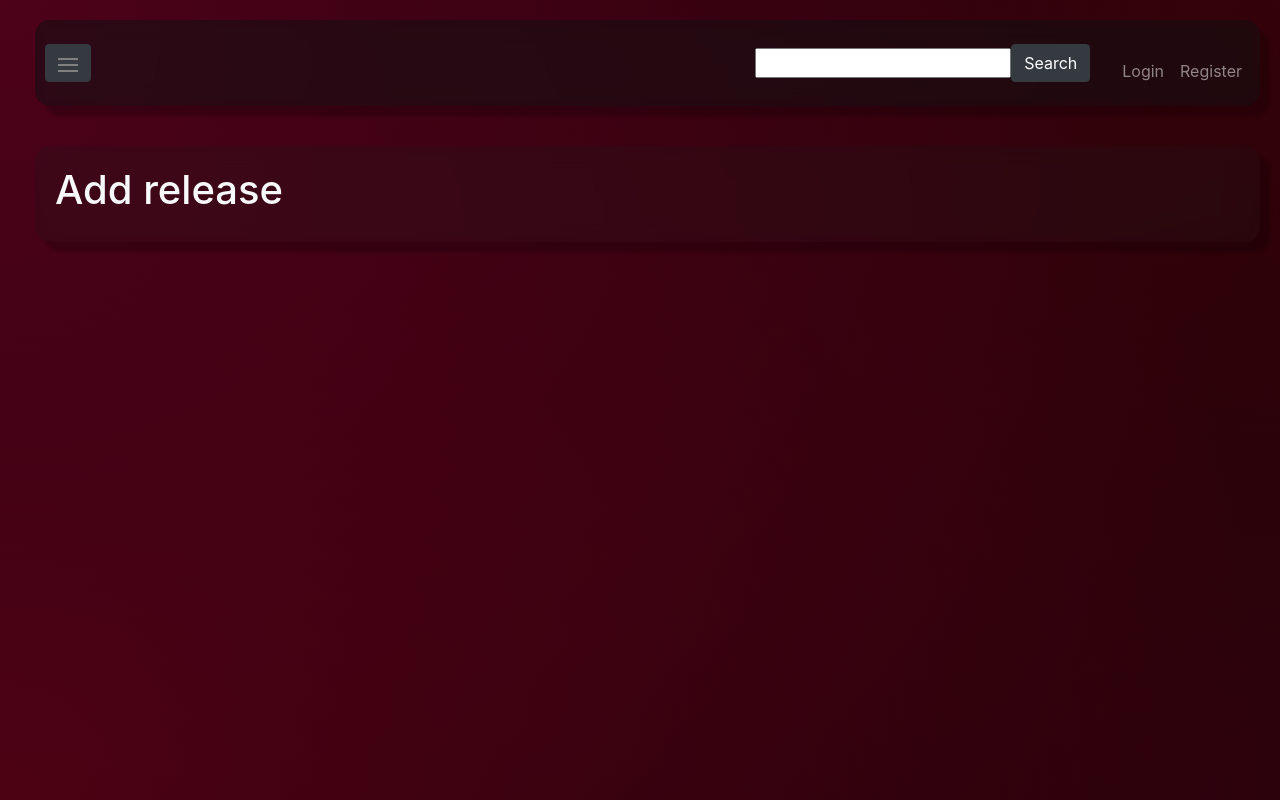
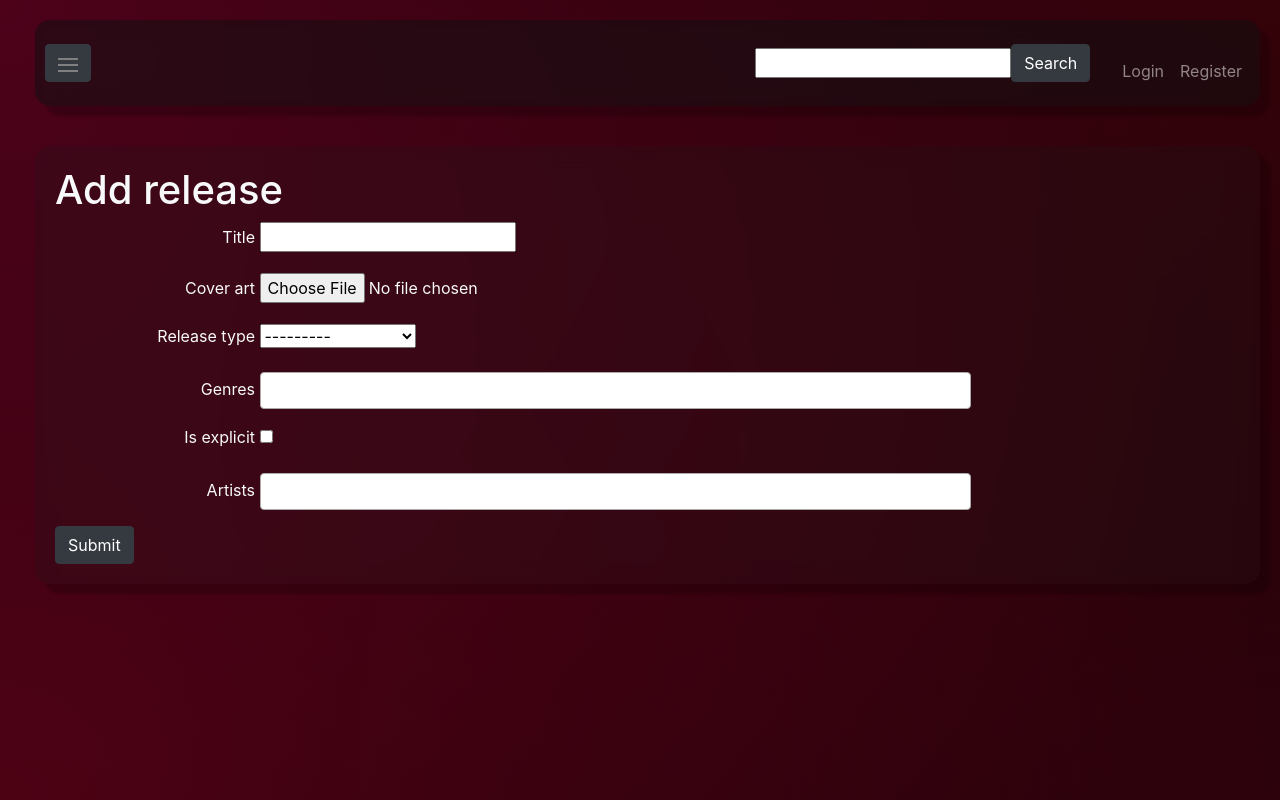
Before and after one commit to BDHoefs/CSCI313MusicReview, a Django app: page /add_release in a window 1280 px wide. Run offline with Django 4.2, Linux system fonts and the light colour scheme; data comes from the database, SQL or seed files in the repository; some libraries are stand-ins or nearby versions.

Commit message:
Create add release page

```diff
--- a/MusicReview/forms.py
+++ b/MusicReview/forms.py
@@ -1,8 +1,11 @@
 from django import forms
 from django.contrib.auth.forms import UserCreationForm
+
+from django.forms import inlineformset_factory
 from django.contrib.auth.models import User
 
-from .models import Review
+from .models import Review, Release, Artist, Song
+from .widgets import Select2Widget
 
 class ImageColorForm(forms.Form):
     image = forms.ImageField()
@@ -26,3 +29,9 @@
         widgets = {
             'score': forms.Select(),
         }
+
+class ReleaseForm(forms.ModelForm):
+    class Meta:
+        model = Release
+        fields = ['title', 'cover_art', 'release_type', 'genres', 'is_explicit', 'artists']
+        widgets = {'genres': Select2Widget(tags=True), 'artists': Select2Widget()}
--- a/MusicReview/models.py
+++ b/MusicReview/models.py
@@ -10,25 +10,29 @@
     accent_color2 = models.CharField(max_length = 10, blank=True)
     accent_color3 = models.CharField(max_length = 10, blank=True)
     accent_color4 = models.CharField(max_length = 10, blank=True)
+    def __str__(self):
+        return self.name
 
 class Song(models.Model):
     title = models.CharField(max_length = 100)
     length = models.IntegerField(null = True) # Song length in seconds
-    is_explicit = models.BooleanField(),
+    is_explicit = models.BooleanField()
     artists = models.ManyToManyField(Artist)
     added_by = models.ForeignKey(User, on_delete=models.SET_NULL, null=True)
+    def __str__(self):
+        return self.title
 
 class Review(models.Model):
-    choices = [(1, 1), (2, 2), (3, 3), (4, 4), (5, 5), (6, 6), (7, 7), (8, 8), (9, 9), (10, 10)]
     content = models.TextField(blank=True)
-    score = models.IntegerField(choices=choices) # 0 - 10 score
+    score = models.IntegerField(choices=[(x, x) for x in range(1, 11)]) # 0 - 10 score
     user = models.ForeignKey(User, on_delete=models.CASCADE)
     time = models.DateTimeField()
 
 class Release(models.Model):
+    release_types = [("EP", "EP"), ("Album", "Album"), ("Mixtape", "Mixtape"), ("Single", "Single"), ("Compilation", "Compilation"), ("Soundtrack", "Soundtrack"), ("Live performance", "Live performance")]
     title = models.CharField(max_length = 100)
     cover_art = models.ImageField(upload_to="cover_art")
-    release_type = models.CharField(max_length = 100)
+    release_type = models.CharField(max_length = 100, choices=release_types)
     genres = models.CharField(max_length = 1000)
     is_explicit = models.BooleanField()
     songs = models.ManyToManyField(Song)
@@ -36,12 +40,14 @@
     reviews = models.ManyToManyField(Review, blank=True)
     last_reviewed = models.DateTimeField(blank=True, null=True) # For sorting by last reviewed in the browse page
     time_added = models.DateTimeField() # For sorting by recent in the browse page
-    released = models.DateField(null=True),
+    released = models.DateField(null=True)
     added_by = models.ForeignKey(User, on_delete=models.SET_NULL, null=True)
     accent_color1 = models.CharField(max_length = 10, blank=True) # Stored as a hex string. Ex. #FFFFFF
     accent_color2 = models.CharField(max_length = 10, blank=True)
     accent_color3 = models.CharField(max_length = 10, blank=True)
     accent_color4 = models.CharField(max_length = 10, blank=True)
+    def __str__(self):
+        return self.title
 
 class ReportArtistInfo(models.Model):
     artist = models.ForeignKey(Artist, on_delete=models.CASCADE)
--- a/MusicReview/templates/master.html
+++ b/MusicReview/templates/master.html
@@ -11,6 +11,21 @@
       integrity="sha384-MCw98/SFnGE8fJT3GXwEOngsV7Zt27NXFoaoApmYm81iuXoPkFOJwJ8ERdknLPMO"
       crossorigin="anonymous"
     />
+    <link
+      href="https://cdn.jsdelivr.net/npm/select2@4.1.0-rc.0/dist/css/select2.min.css"
+      rel="stylesheet"
+    />
+    <script
+      src="https://cdn.jsdelivr.net/npm/bootstrap@5.0.2/dist/js/bootstrap.bundle.min.js"
+      integrity="sha384-MrcW6ZMFYlzcLA8Nl+NtUVF0sA7MsXsP1UyJoMp4YLEuNSfAP+JcXn/tWtIaxVXM"
+      crossorigin="anonymous"
+    ></script>
+    <script
+      src="https://code.jquery.com/jquery-3.3.1.slim.min.js"
+      integrity="sha384-q8i/X+965DzO0rT7abK41JStQIAqVgRVzpbzo5smXKp4YfRvH+8abtTE1Pi6jizo"
+      crossorigin="anonymous"
+    ></script>
+    <script src="https://cdn.jsdelivr.net/npm/select2@4.1.0-rc.0/dist/js/select2.min.js"></script>
 
     <link rel="stylesheet" href="{% static 'style.css' %}" />
     <title>{% block title %} {% endblock %}</title>
@@ -136,16 +151,6 @@
         </div>
       </div>
     </div>
-    <script
-      src="https://cdn.jsdelivr.net/npm/bootstrap@5.0.2/dist/js/bootstrap.bundle.min.js"
-      integrity="sha384-MrcW6ZMFYlzcLA8Nl+NtUVF0sA7MsXsP1UyJoMp4YLEuNSfAP+JcXn/tWtIaxVXM"
-      crossorigin="anonymous"
-    ></script>
-    <script
-      src="https://code.jquery.com/jquery-3.3.1.slim.min.js"
-      integrity="sha384-q8i/X+965DzO0rT7abK41JStQIAqVgRVzpbzo5smXKp4YfRvH+8abtTE1Pi6jizo"
-      crossorigin="anonymous"
-    ></script>
 
     <script type="text/javascript">
       $(document).ready(function () {
--- a/MusicReview/templates/music/add_release.html
+++ b/MusicReview/templates/music/add_release.html
@@ -1,4 +1,14 @@
 {% extends 'master.html' %} {% block title %} Add Release - MusicReview
 {%endblock %} {% block content %}
 <h1>Add release</h1>
+<form method="POST" enctype="multipart/form-data">
+  {% csrf_token %} {% for field in releaseForm %}
+  <div class="form-group">
+    <label style="width: 200px; text-align: right">{{field.label}}</label>
+    {{field}}
+  </div>
+  {% endfor %}
+  <input class="btn btn-dark" type="submit" value="Submit" />
+</form>
+
 {% endblock %}
--- a/MusicReview/templates/music/release.html
+++ b/MusicReview/templates/music/release.html
@@ -31,7 +31,7 @@
       </tr>
       <tr>
         <td>Genres</td>
-        <td style="text-align: right">{{release.genres}}</td>
+        <td style="text-align: right">{{genres}}</td>
       </tr>
       <tr>
         <td>Rating</td>
--- /dev/null
+++ b/MusicReview/templates/widgets/select2.html
@@ -0,0 +1,17 @@
+<select multiple="multiple" style="width: 60%" name="{{ name }}">
+  {% for value, label in choices %}
+  <option value="{{ value }}">{{ label }}</option>
+  {% endfor %}
+</select>
+<script>
+  $(document).ready(function() {
+    $('select[name="{{ name }}"]').select2({ {% if tags %}
+      tags: true,
+      language: {
+        noResults: function() {
+          return "";
+        }
+      }
+    {% endif %} });
+  });
+</script>
--- a/MusicReview/views.py
+++ b/MusicReview/views.py
@@ -9,7 +9,7 @@
 from PIL import Image
 
 from .accent_colors import default_colors, calculate_accent_colors
-from .forms import ImageColorForm, SearchForm, CreateUserForm, LoginForm, ReviewForm
+from .forms import ImageColorForm, SearchForm, CreateUserForm, LoginForm, ReviewForm, ReleaseForm
 from .models import Release
 
 def get_ctx(request, release=None):
@@ -87,7 +87,29 @@
 
 def add_release(request):
     ctx = get_ctx(request)
-    # View logic here
+
+    if request.method == 'POST':
+        if not request.user.is_authenticated:
+            return redirect('register')
+        release_form = ReleaseForm(request.POST, request.FILES)
+        if release_form.is_valid():
+            image = Image.open(release_form.cleaned_data["cover_art"])
+            accent_colors = calculate_accent_colors(image)
+
+            release = release_form.save(commit=False)
+            release.accent_color1 = accent_colors[0]
+            release.accent_color2 = accent_colors[1]
+            release.accent_color3 = accent_colors[2]
+            release.accent_color4 = accent_colors[3]
+            release.time_added = timezone.now()
+            release.added_by = request.user
+            release.save()
+            release.artists.set(release_form.cleaned_data["artists"])
+
+            return redirect('release', pk=release.pk)
+
+
+    ctx["releaseForm"] = ReleaseForm()
     return render(request, 'music/add_release.html', context = ctx)
 
 def search(request):
@@ -100,6 +122,8 @@
     ctx = get_ctx(request, release=release)
 
     ctx["release"] = release
+    # Formats the "genres" field into a simple comma separated list
+    ctx["genres"] = ', '.join([s.strip("'") for s in release.genres.strip("[]").split(', ')])
 
     songs = release.songs.all()
     song_lengths = [(song.title, str(timedelta(seconds=song.length)).lstrip("0:")) for song in songs if song.length is not None]
--- /dev/null
+++ b/MusicReview/widgets.py
@@ -0,0 +1,26 @@
+from django import forms
+from django.forms.widgets import Widget
+from django.template.loader import render_to_string
+
+class Select2Widget(Widget):
+    template_name = 'widgets/select2.html'
+
+    def __init__(self, attrs=None, choices=(), tags=False, *args, **kwargs):
+        self.choices = choices
+        self.tags = tags # Enables the user to make arbitrary input which doesn't include predefined options
+        super().__init__(attrs)
+
+    def render(self, name, value, attrs=None, renderer=None):
+        context = {
+            'name': name,
+            'attrs': self.build_attrs(attrs) if attrs else None,
+            'choices': self.choices,
+            'tags': self.tags,
+        }
+        return render_to_string(self.template_name, context)
+
+    def value_from_datadict(self, data, files, name):
+        value = data.getlist(name)
+        print(value)
+
+        return data.getlist(name)
```
Also changed, not shown: MusicReview/migrations/0013_alter_release_release_type.py (added), MusicReview/migrations/0014_song_is_explicit.py (added), MusicReview/migrations/0015_release_released.py (added), db.sqlite3.
